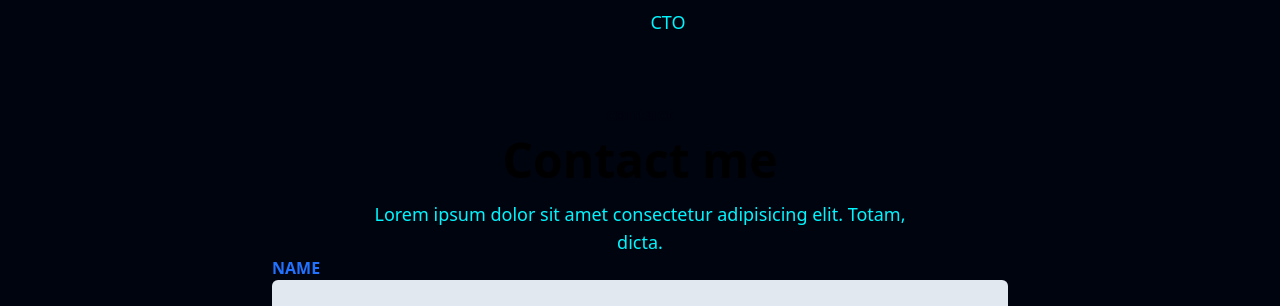
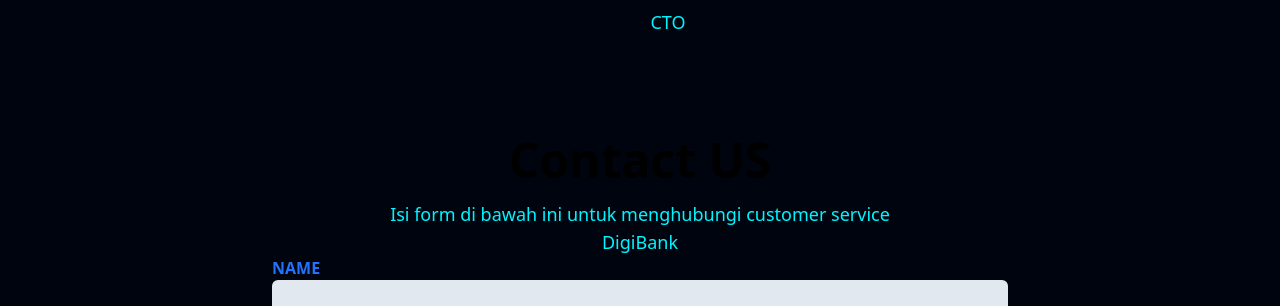
Before and after one commit to sparda45/digibank, a Vue app: page / in a window 1280 px wide. Shown: the part 6720-7026 px from the top of the page. Built offline with nearby package versions, Linux system fonts and the light colour scheme.

Commit message:
ubahform1

```diff
--- a/src/components/form.jsx
+++ b/src/components/form.jsx
@@ -9,10 +9,10 @@
           contact
         </h4>
         <h2 class="font-bold text-dark text-3xl mb-4 sm:text-4xl lg:text-5xl dark:text-white">
-          Contact me
+          Contact US
         </h2>
         <p class="font-medium text-md text-secondary md:text-lg">
-          Lorem ipsum dolor sit amet consectetur adipisicing elit. Totam, dicta.
+          Isi form di bawah ini untuk menghubungi customer service DigiBank
         </p>
       </div>
     </div>
```
